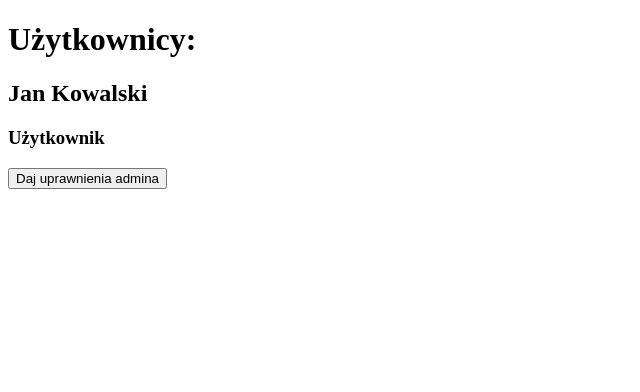
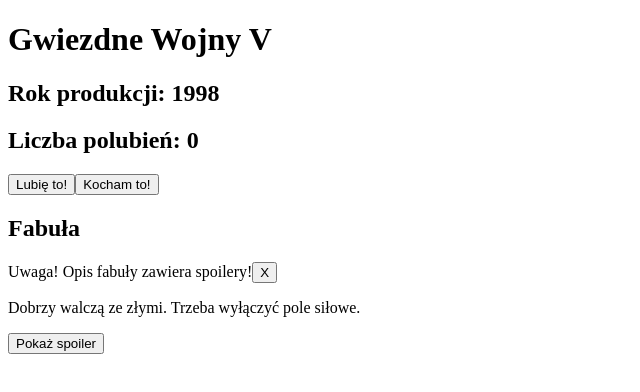
Before and after one commit to kacpi95/React-lesson, a React (Vite) app in the folder React-lesson/: page / in a window 1280 px wide. Shown: the top 392 px of the page, without its empty margins (0-640 px from the left). Built offline with nearby package versions, Linux system fonts and the light colour scheme.

Commit message:
Add task

```diff
--- a/React-lesson/src/App.jsx
+++ b/React-lesson/src/App.jsx
@@ -1,70 +1,14 @@
-// import { useState } from 'react';
-
-// function App() {
-//   const [isSpoilerShown, setIsSpoilerShown] = useState(false);
-//   const [isWarningShown, setIsWarningShwon] = useState(true);
-//   const [numberOfLikes, setNumberOfLikes] = useState(0);
-
-//   function handleShowSpoilerCLick() {
-//     setIsSpoilerShown(true);
-//     setIsWarningShwon(false);
-//   }
-//   function handleCloseWarningClick() {
-//     setIsWarningShwon(false);
-//   }
-//   return (
-//     <>
-//       <h1>Gwiezdne Wojny V</h1>
-//       <h2>Rok produkcji: 1998</h2>
-//       <h2>Liczba polubień: {numberOfLikes}</h2>
-//       <button onClick={() => setNumberOfLikes(numberOfLikes + 1)}>
-//         Lubię to!
-//       </button>
-//       <button onClick={() => setNumberOfLikes(numberOfLikes + 3)}>Kocham to!</button>
-//       <h2>Fabuła</h2>
-//       {isWarningShown && (
-//         <p>
-//           Uwaga! Opis fabuły zawiera spoilery!
-//           <button onClick={handleCloseWarningClick}>X</button>
-//         </p>
-//       )}
-//       <p>Dobrzy walczą ze złymi. Trzeba wyłączyć pole siłowe.</p>
-//       {isSpoilerShown ? (
-//         <p>Valder okazuje sie być ojcem Luka.</p>
-//       ) : (
-//         <button onClick={handleShowSpoilerCLick}>Pokaż spoiler</button>
-//       )}
-//     </>
-//   );
-// }
-
-// export default App;
-import { useState } from 'react';
-
-export default function App() {
-  const [person, setPerson] = useState({
-    name: 'Jan',
-    lastName: 'Kowalski',
-    isAdmin: false,
-  });
-
-  function handleClick() {
-    setPerson((prevPerson) => ({
-      ...prevPerson,
-      isAdmin: true,
-    }));
-  }
-
+import { LikesCounter } from './components/LikesCounter';
+import { Plot } from './components/Plot';
+function App() {
   return (
     <>
-      <h1>Użytkownicy:</h1>
-      <h2>
-        {person.name} {person.lastName}
-      </h2>
-      <h3>{person.isAdmin ? 'Administrator' : 'Użytkownik'}</h3>
-      {!person.isAdmin && (
-        <button onClick={handleClick}>Daj uprawnienia admina</button>
-      )}
+      <h1>Gwiezdne Wojny V</h1>
+      <h2>Rok produkcji: 1998</h2>
+      <LikesCounter />
+      <Plot />
     </>
   );
 }
+
+export default App;
--- /dev/null
+++ b/React-lesson/src/components/LikesCounter.jsx
@@ -0,0 +1,17 @@
+import { useState } from 'react';
+
+export function LikesCounter() {
+  const [numberOfLikes, setNumberOfLikes] = useState(0);
+
+  return (
+    <>
+      <h2>Liczba polubień: {numberOfLikes}</h2>
+      <button onClick={() => setNumberOfLikes(numberOfLikes + 1)}>
+        Lubię to!
+      </button>
+      <button onClick={() => setNumberOfLikes(numberOfLikes + 3)}>
+        Kocham to!
+      </button>
+    </>
+  );
+}
--- /dev/null
+++ b/React-lesson/src/components/Plot.jsx
@@ -0,0 +1,31 @@
+import { useState } from 'react';
+
+export function Plot() {
+  const [isSpoilerShown, setIsSpoilerShown] = useState(false);
+  const [isWarningShown, setIsWarningShwon] = useState(true);
+
+  function handleShowSpoilerCLick() {
+    setIsSpoilerShown(true);
+    setIsWarningShwon(false);
+  }
+  function handleCloseWarningClick() {
+    setIsWarningShwon(false);
+  }
+  return (
+    <>
+      <h2>Fabuła</h2>
+      {isWarningShown && (
+        <p>
+          Uwaga! Opis fabuły zawiera spoilery!
+          <button onClick={handleCloseWarningClick}>X</button>
+        </p>
+      )}
+      <p>Dobrzy walczą ze złymi. Trzeba wyłączyć pole siłowe.</p>
+      {isSpoilerShown ? (
+        <p>Valder okazuje sie być ojcem Luka.</p>
+      ) : (
+        <button onClick={handleShowSpoilerCLick}>Pokaż spoiler</button>
+      )}
+    </>
+  );
+}
```
